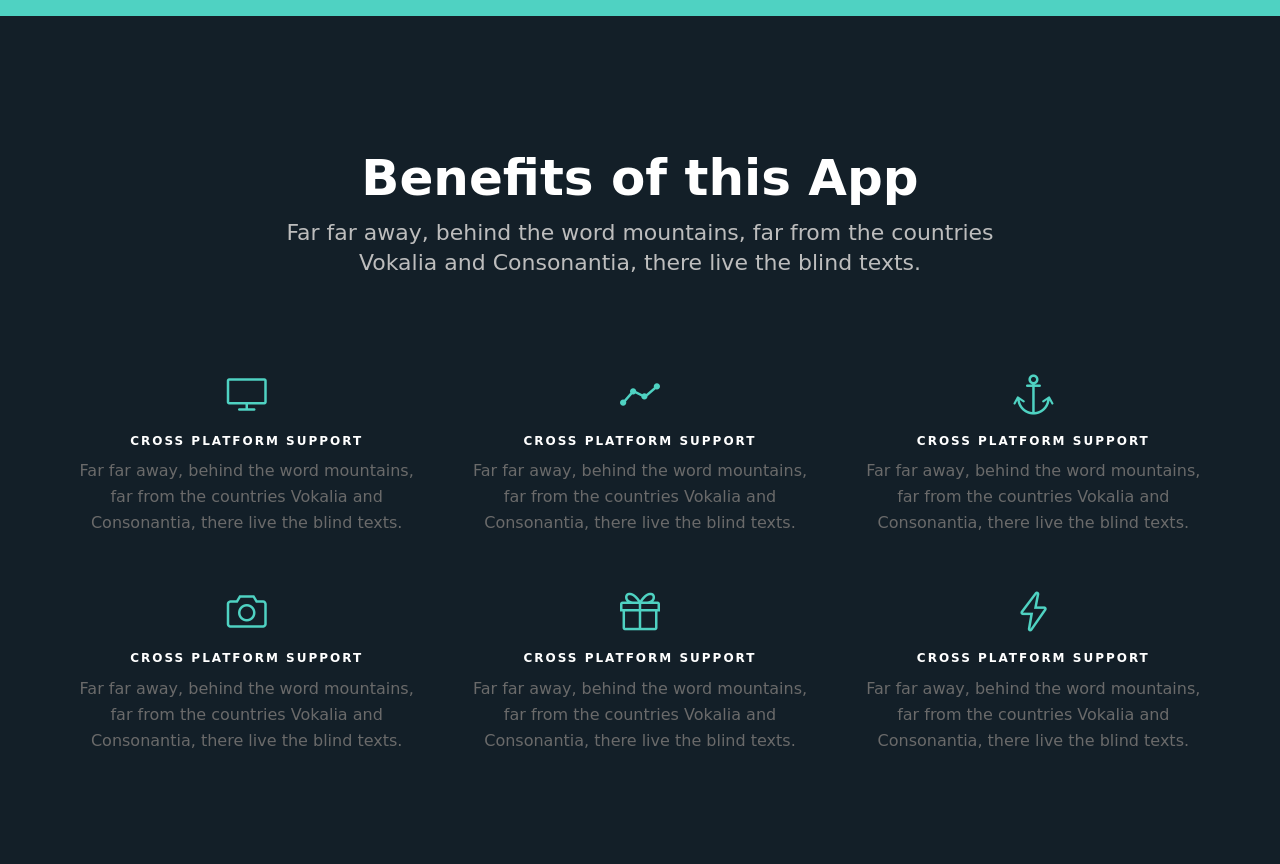
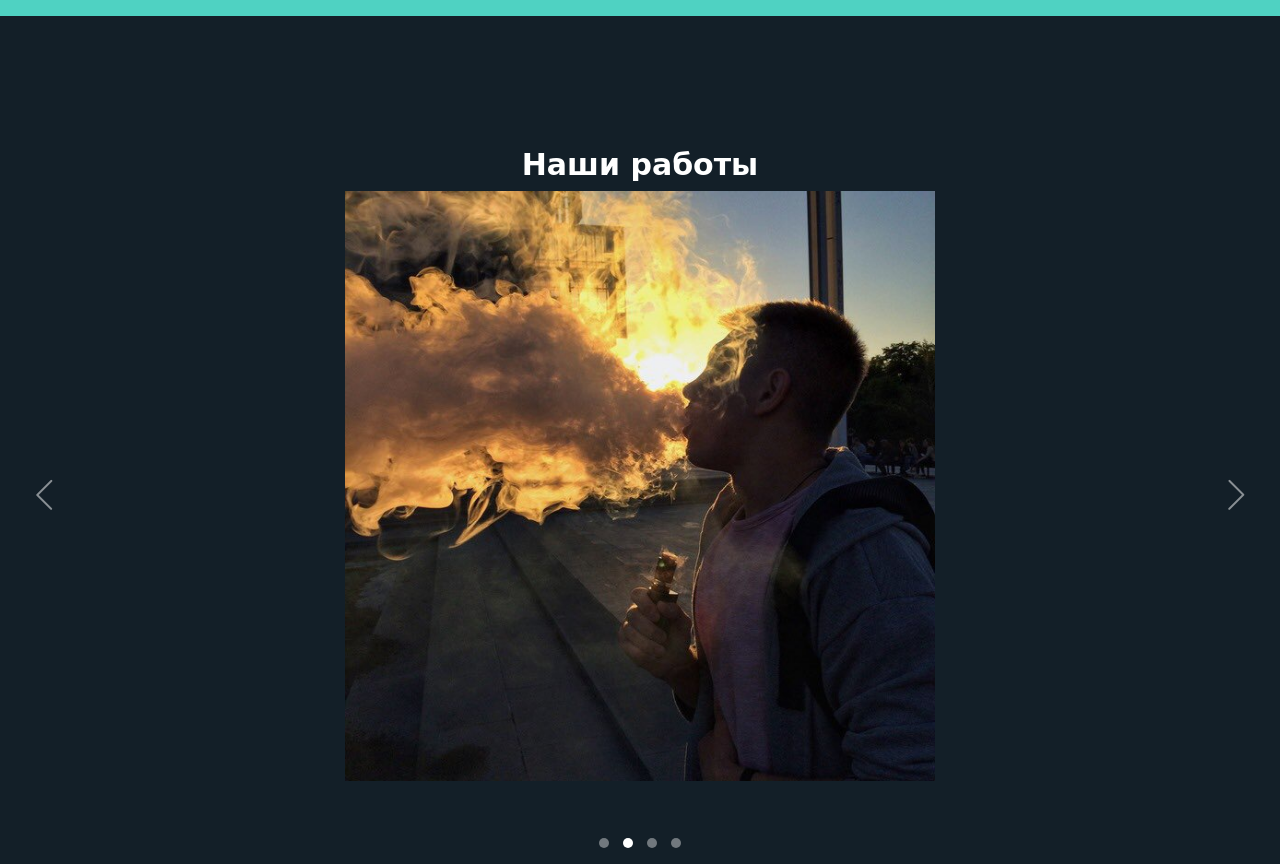
Before and after one commit to bezcontrol/decorationSite, a plain HTML site: page index.html in a window 1280 px wide. Shown: the part 4100-4964 px from the top of the page. Drawn offline with Linux system fonts and the light colour scheme; files whose address does not match are found by name; a web font is replaced by a local one.

Commit message:
adding carousel with works

```diff
--- a/index.html
+++ b/index.html
@@ -310,63 +310,32 @@
 				    </div>
 			    </div>
 
-				<div id="fh5co-features-3" data-section="benefits">
+				<div id="fh5co-features-3" data-section="design">
+									<h2 class="fh5co-lead to-animate text-center">Наши работы</h2>
+
 					<div class="container">
-						<div class="row">
-							<div class="col-md-8 col-md-offset-2 fh5co-section-heading text-center">
-								<h2 class="fh5co-lead animate-single features3-animate-1">Benefits of this App</h2>
-								<p class="fh5co-sub animate-single features3-animate-2">Far far away, behind the word mountains, far from the countries Vokalia and Consonantia, there live the blind texts.</p>
-							</div>
+						<div class="row animate-box">
+								<div class="owl-carousel">
 
-							<div class="col-md-4 col-sm-6 text-center fh5co-text-wrap">
-								<div class="fh5co-text to-animate">
-				    				<span class="fh5co-icon"><i class="icon-screen-desktop"></i></span>
-									<h4 class="fh5co-uppercase-sm">Cross platform support</h4>
-									<p>Far far away, behind the word mountains, far from the countries Vokalia and Consonantia, there live the blind texts.</p>
-								</div>
-							</div>
-							<div class="col-md-4 col-sm-6 text-center fh5co-text-wrap">
-								<div class="fh5co-text to-animate">
-				    				<span class="fh5co-icon"><i class="icon-graph"></i></span>
-									<h4 class="fh5co-uppercase-sm">Cross platform support</h4>
-									<p>Far far away, behind the word mountains, far from the countries Vokalia and Consonantia, there live the blind texts.</p>
-								</div>
-							</div>
+								<div class="item">
 
-							<div class="clearfix visible-sm-block"></div>
+						    			<img src="./assets/images/user.jpg" alt="Free HTML5 Template by FREEHTML5.co" class="ourWorks">
 
-							<div class="col-md-4 col-sm-6 text-center fh5co-text-wrap">
-								<div class="fh5co-text to-animate">
-				    				<span class="fh5co-icon"><i class="icon-anchor"></i></span>
-									<h4 class="fh5co-uppercase-sm">Cross platform support</h4>
-									<p>Far far away, behind the word mountains, far from the countries Vokalia and Consonantia, there live the blind texts.</p>
-								</div>
-							</div>
+						    	</div>
 
-							<div class="col-md-4 col-sm-6 text-center fh5co-text-wrap">
-								<div class="fh5co-text to-animate">
-				    				<span class="fh5co-icon"><i class="icon-camera"></i></span>
-									<h4 class="fh5co-uppercase-sm">Cross platform support</h4>
-									<p>Far far away, behind the word mountains, far from the countries Vokalia and Consonantia, there live the blind texts.</p>
-								</div>
-							</div>
+						    	<div class="item">
+									<img src="./assets/images/user_2.jpg" alt="Free HTML5 Template by FREEHTML5.co" class="ourWorks">
+						    	</div>
 
-							<div class="clearfix visible-sm-block"></div>
+						    	<div class="item">
+									<img src="./assets/images/user_3.jpg" alt="Free HTML5 Template by FREEHTML5.co" class="ourWorks">
+						    	</div>
 
-							<div class="col-md-4 col-sm-6 text-center fh5co-text-wrap">
-								<div class="fh5co-text to-animate">
-				    				<span class="fh5co-icon"><i class="icon-present"></i></span>
-									<h4 class="fh5co-uppercase-sm">Cross platform support</h4>
-									<p>Far far away, behind the word mountains, far from the countries Vokalia and Consonantia, there live the blind texts.</p>
-								</div>
-							</div>
-							<div class="col-md-4 col-sm-6 text-center fh5co-text-wrap">
-								<div class="fh5co-text to-animate">
-				    				<span class="fh5co-icon"><i class="icon-energy"></i></span>
-									<h4 class="fh5co-uppercase-sm">Cross platform support</h4>
-									<p>Far far away, behind the word mountains, far from the countries Vokalia and Consonantia, there live the blind texts.</p>
-								</div>
-							</div>
+								<div class="item">
+									<img src="./assets/images/user_2.jpg" alt="Free HTML5 Template by FREEHTML5.co" class="ourWorks">
+						    	</div>
+
+						    </div>
 
 						</div>
 					</div>
```
Also changed, not shown: assets/css/style.css.
